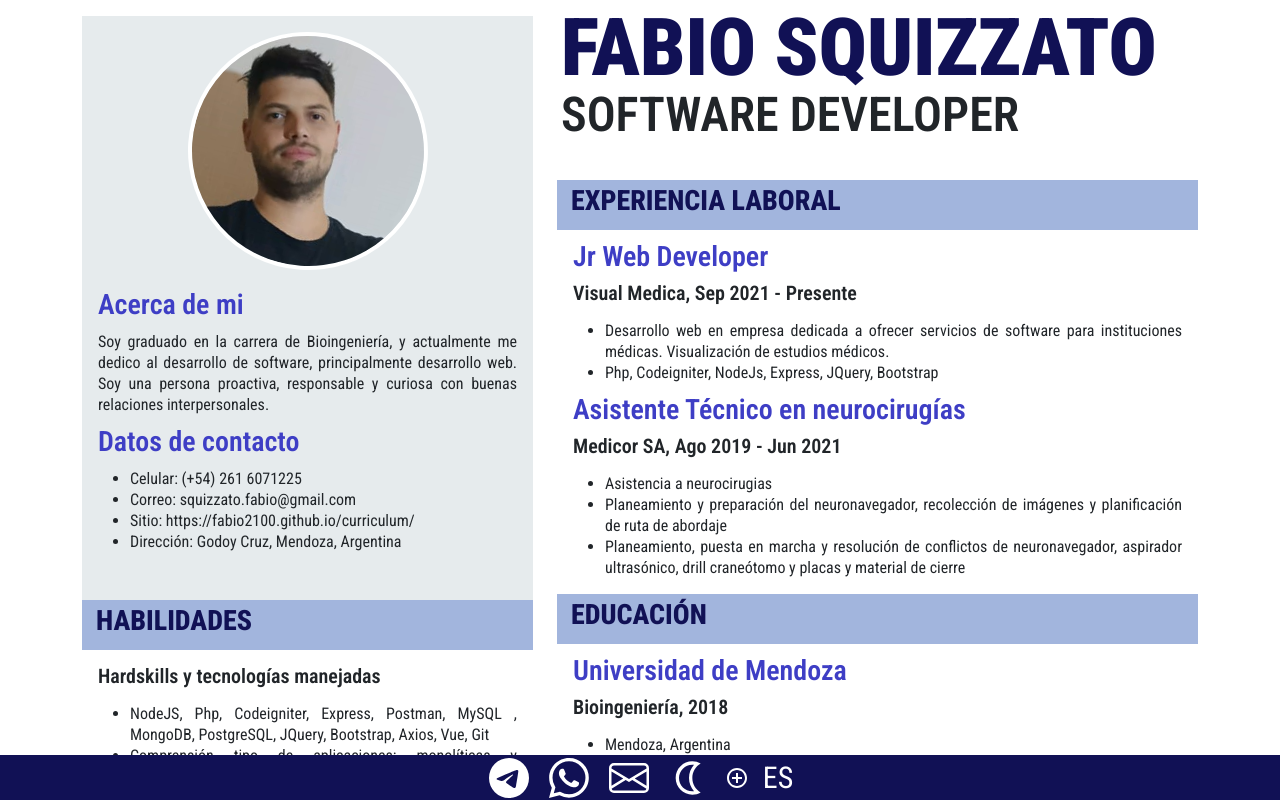
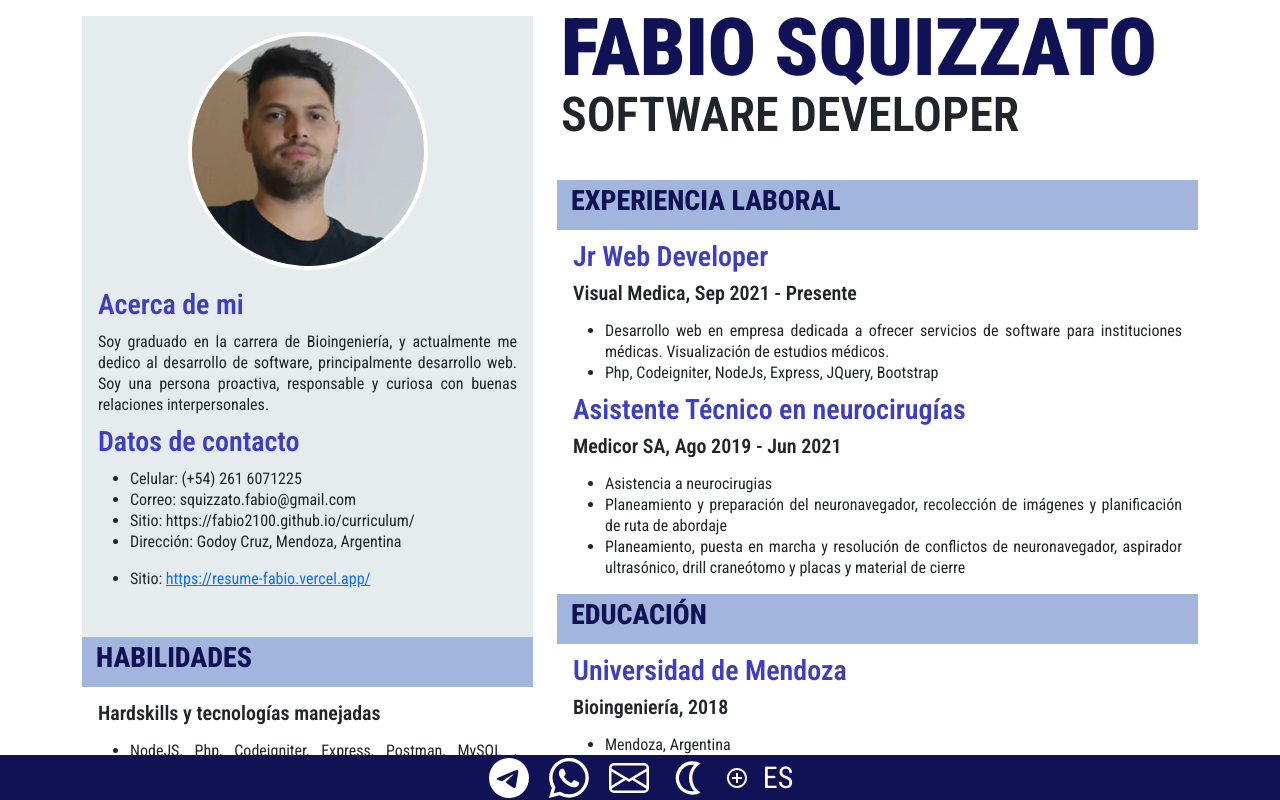
Before and after one commit to fabio2100/resume, a Next.js app: page / in a window 1280 px wide. Shown: the top 800 px of the page. Built offline with nearby package versions, Linux system fonts and the light colour scheme.

Commit message:
mas portfolio y correcion sitio wweb

```diff
--- a/app/components/Acerca.js
+++ b/app/components/Acerca.js
@@ -12,7 +12,9 @@ export default function Acerca({nigth,espanol}){
     const datos = `Datos de contacto`;
     const datosEn = `Personal Details`;
     const arrayInfoDatos = [{nombre:'Celular',descripcion:`(+54) 261 6071225`},{nombre:'Correo',descripcion:`squizzato.fabio@gmail.com`},{nombre:'Sitio',descripcion:`https://fabio2100.github.io/curriculum/`},{nombre:'Dirección',descripcion:`Godoy Cruz, Mendoza, Argentina`},]
-    const arrayInfoDatosEn = [{nombre:'Phone',descripcion:`(+54) 261 6071225`},{nombre:'Email',descripcion:`squizzato.fabio@gmail.com`},{nombre:'Website',descripcion:`https://fabio2100.github.io/curriculum/`},{nombre:'Adress',descripcion:`Godoy Cruz, Mendoza, Argentina`},]
+    const arrayInfoDatosEn = [{nombre:'Phone',descripcion:`(+54) 261 6071225`},{nombre:'Email',descripcion:`squizzato.fabio@gmail.com`},{nombre:'Adress',descripcion:`Godoy Cruz, Mendoza, Argentina`},]
+
+    const websiteLinks = espanol ? [{url:`https://resume-fabio.vercel.app/`,nombre:'Sitio'}] : [{url:`https://resume-fabio.vercel.app/`,nombre:'Website'}]
 
     const tituloAcercaEn = `About Me`;
     const infoAcercaEn = `I’m Bioengineer graduated, and currently I’m
@@ -25,7 +27,7 @@ export default function Acerca({nigth,espanol}){
         <div className={nigth ? "acerca" : "acercaNoche"}>
             <img className="imagenPerfil mb-4" src='imagen.png'/>
             <TextoAcerca noche={nigth} titulo={espanol ? tituloAcerca : tituloAcercaEn} texto={espanol?infoAcerca:infoAcercaEn}/>
-            <TextoAcerca noche={nigth} titulo={espanol ? datos : datosEn} lista={espanol ? arrayInfoDatos : arrayInfoDatosEn}/>
+            <TextoAcerca noche={nigth} titulo={espanol ? datos : datosEn} lista={espanol ? arrayInfoDatos : arrayInfoDatosEn} listaLinks={websiteLinks}/>
         </div>
     </>
 }
--- a/app/components/Portfolio.js
+++ b/app/components/Portfolio.js
@@ -68,9 +68,21 @@ export default function Portfolio({espanol}){
 
 
 
+    const qrEntradas = espanol ? `Entradas qr` : `Qr entries`;
+    const qrEntradasSubtitle = `Postgresql, NextJs`;
+    const qrEntradasData = [{url:`https://github.com/fabio2100/qrentradas`,nombre:urlRepositorio}]
+
+
+
+    const resumeOld = espanol ? `Página personal anterior` : `Old personal page`;
+    const resumeOldSubtitle = `Bootstrap`;
+    const resumeOldData = [{url:`https://fabio2100.github.io/curriculum/`,nombre:urlProyecto},{url:`https://github.com/fabio2100/curriculum`,nombre:urlRepositorio}]
+
     return(
         <>
         <Titulo>PORTFOLIO</Titulo>
+        <TextoAcerca titulo={resumeOld} subtitulo={resumeOldSubtitle} listaLinks={resumeOldData}/>
+        <TextoAcerca titulo={qrEntradas} subtitulo={qrEntradasSubtitle} listaLinks={qrEntradasData}/>
         <TextoAcerca titulo={fetchingData} subtitulo={fetchingDataSubtitle} listaLinks={arrayFetchingData}/>
         <TextoAcerca titulo={flagsGame} subtitulo={flagsGameSubtitle} listaLinks={flagsGameData}/>
         <TextoAcerca titulo={prodeSimulator} subtitulo={prodeSimulatorSubtitle} listaLinks={prodeSimulatorData}/>
```
